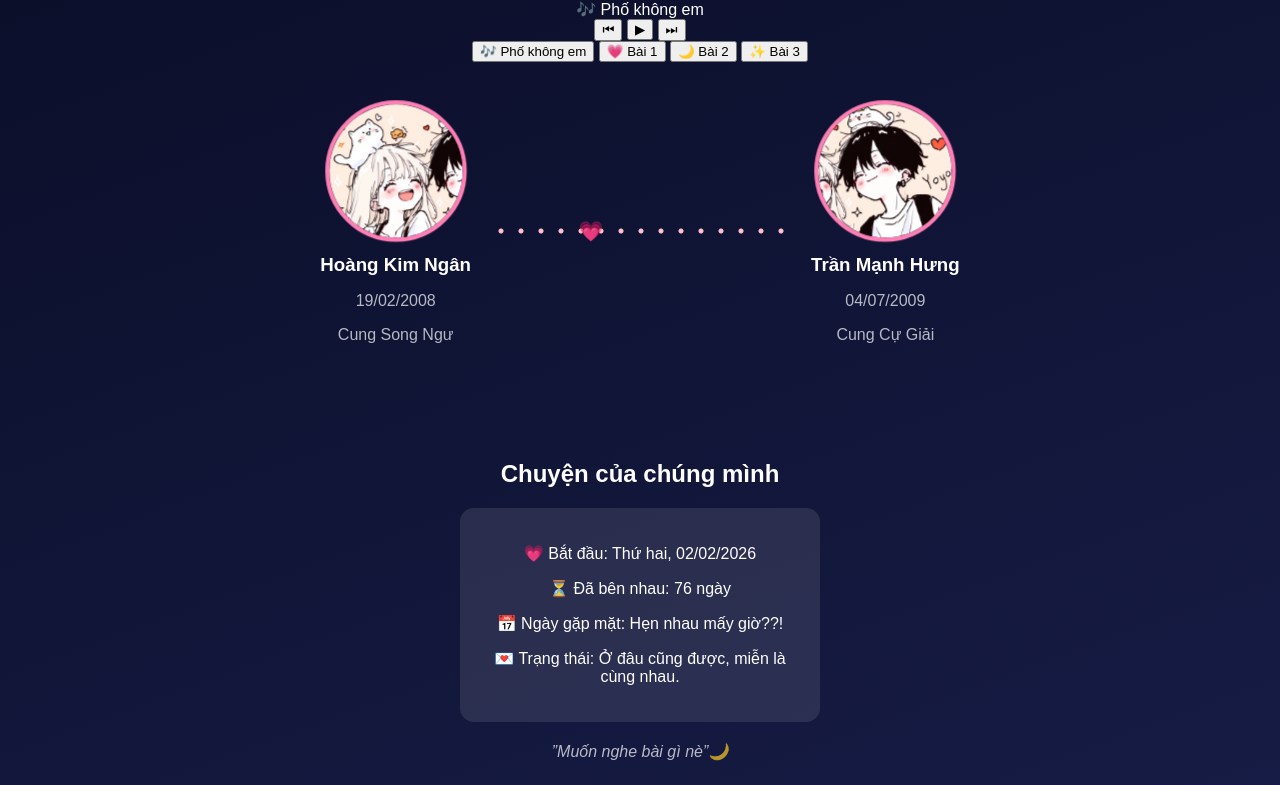
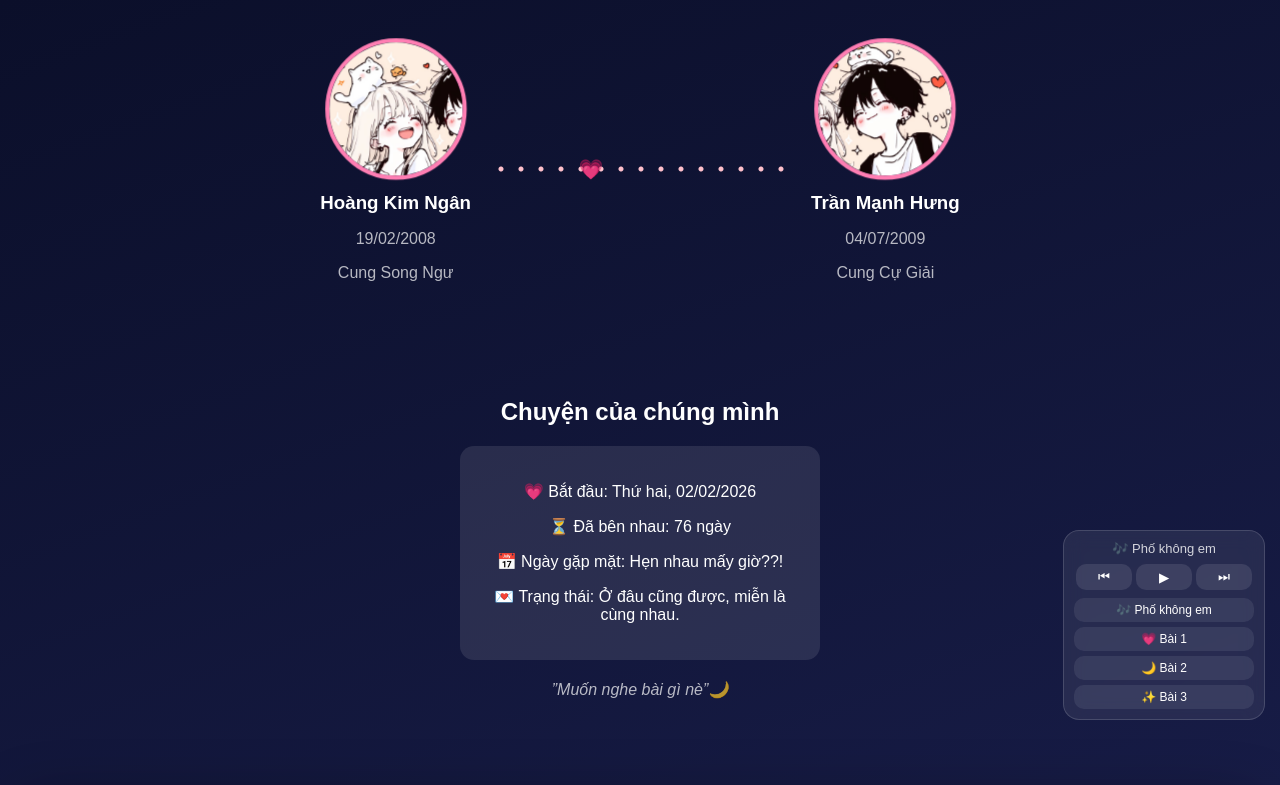
Before and after one commit to youandmeonthelandline/perfecttwo, a plain HTML site: page index.html in a window 1280 px wide. Shown: the top 785 px of the page. Drawn offline with Linux system fonts and the light colour scheme.

Commit message:
Update style.css

```diff
--- a/style.css
+++ b/style.css
@@ -184,7 +184,59 @@ font-style:italic;
       backdrop-filter: blur(10px);
       box-shadow: 0 18px 50px rgba(0,0,0,.35);
     }
+.music-player{
+  position: fixed;
+  bottom: 80px;
+  right: 15px;
+  width: 180px;
+  padding: 10px;
+  border-radius: 16px;
 
+  background: rgba(255,255,255,0.08);
+  backdrop-filter: blur(10px);
+
+  border: 1px solid rgba(255,255,255,0.15);
+  z-index: 200;
+}
+
+.music-title{
+  font-size: 13px;
+  margin-bottom: 8px;
+  opacity: 0.8;
+}
+
+.music-controls{
+  display:flex;
+  justify-content: space-between;
+  margin-bottom: 8px;
+}
+
+.music-controls button{
+  flex:1;
+  margin: 0 2px;
+  border:none;
+  background: rgba(255,255,255,0.1);
+  color:white;
+  border-radius: 10px;
+  padding:5px;
+  cursor:pointer;
+}
+
+.music-list{
+  display:flex;
+  flex-direction: column;
+  gap:5px;
+}
+
+.music-list button{
+  font-size:12px;
+  border:none;
+  background: rgba(255,255,255,0.08);
+  color:white;
+  border-radius: 10px;
+  padding:5px;
+  cursor:pointer;
+}
 /* 💗 vùng chứa confetti */
 #confetti{
   z-index: 8;
```
